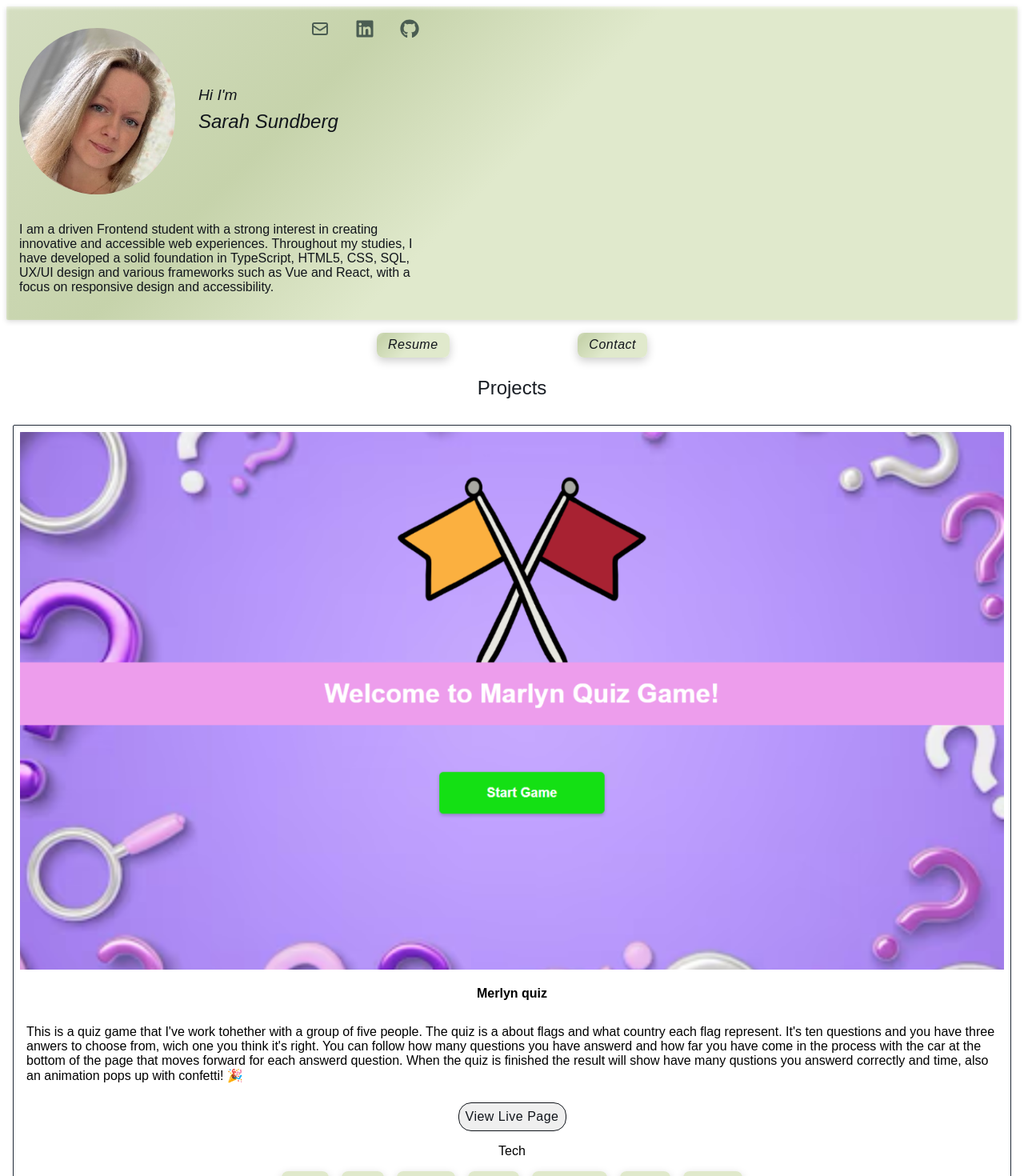
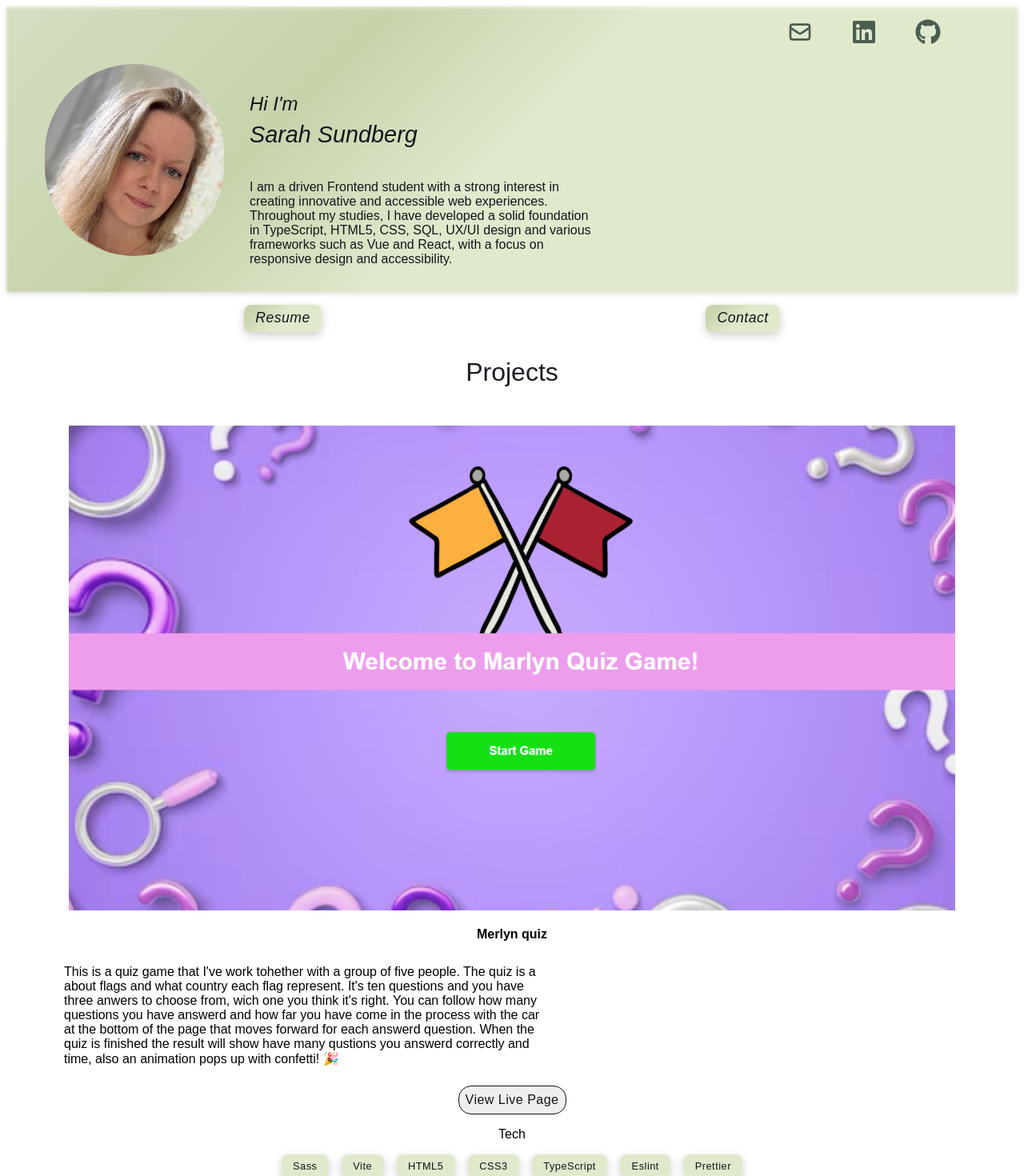
Before and after one commit to SarahSu92/Portfolio, a React (Vite) app in the folder Portfolio/: page / in a window 1280 px wide. Shown: the top 1470 px of the page at 80% size. Built offline with nearby package versions, Linux system fonts and the light colour scheme.

Commit message:
(feat): tablet mobile scss complete

```diff
--- a/Portfolio/src/components/Footer/Footer.scss
+++ b/Portfolio/src/components/Footer/Footer.scss
@@ -37,10 +37,17 @@
     }
 }
 
-// .contact-footer {
-//    display: grid;
-//    grid-template-columns: repeat(2, 1fr);
-//    gap: 0.5rem;
-//    padding: 0.5rem;
+@media screen and (min-width: 720px) {
 
-// }
+    .contact-footer {
+        display: grid;
+        grid-template-columns: repeat(2, 1fr);
+        gap: 0.5rem;
+        padding: 0.5rem;
+
+    }
+
+    .contact-form {
+        font-size: 1.1rem;
+    }
+}
--- a/Portfolio/src/components/Header/Header.scss
+++ b/Portfolio/src/components/Header/Header.scss
@@ -5,12 +5,14 @@
     gap: 2rem;
     justify-content: flex-end;
     list-style: none;
+
 }
 
 .nav-icons {
     a {
         color: black;
         text-decoration: none;
+        font-size: 1rem;
     }
 
     a.active {
@@ -22,6 +24,7 @@
 .icon {
     color: #4b5d52;
     transition: 0.3s ease;
+    font-size: 1rem;
 
 }
 
@@ -69,3 +72,45 @@ h2 {
     max-width: 500px;
     color: #11151b;
 }
+
+@media screen and (min-width: 720px) {
+    .nav {
+        width: 90vw;
+        gap: 3rem;
+    }
+
+    .icon {
+        font-size: 2rem;
+    }
+
+    h1 {
+        margin-left: 19rem;
+        font-size: 1.5rem;
+    }
+
+    h2 {
+        margin-left: 19rem;
+        font-size: 1.8rem;
+    }
+
+    .image {
+      margin-top: 4rem;
+      margin-left: 2rem;
+    }
+
+    .text {
+    margin-top: 1rem;
+    padding: 1rem;
+    font-size: 1rem;
+    max-width: 430px;
+    color: #11151b;
+    margin-left: 18rem;
+}
+
+.profile {
+    height: 15rem;
+    width: auto;
+}
+
+
+}
--- a/Portfolio/src/components/Header/Header.tsx
+++ b/Portfolio/src/components/Header/Header.tsx
@@ -14,7 +14,7 @@ export const Header = () => {
               aria-label="Send email"
               rel="noopener noreferrer"
             >
-              <HiOutlineMail className="icon" size={24} />
+              <HiOutlineMail className="icon" />
             </a>
           </li>
           <li className='nav-icons'>
@@ -24,7 +24,7 @@ export const Header = () => {
               aria-label="Visit my LinkedIn profile"
               rel="noopener noreferrer"
             >
-              <FaLinkedin className="icon" size={24} />
+              <FaLinkedin className="icon" />
             </a>
           </li>
           <li className='nav-icons'>
@@ -34,7 +34,7 @@ export const Header = () => {
               aria-label="Visit my Github profile"
               rel="noopener noreferrer"
             >
-              <FaGithub className="icon" size={24} />
+              <FaGithub className="icon" />
             </a>
           </li>
         </ul>
--- a/Portfolio/src/components/Main/Main.scss
+++ b/Portfolio/src/components/Main/Main.scss
@@ -1,6 +1,7 @@
+@use './Tablet.scss';
+
 .undernav {
     margin: 0;
-    font-size: 1.1rem;
     display: flex;
     gap: 10rem;
     margin-bottom: 1rem;
@@ -150,15 +151,15 @@ h4 {
         padding: 0;
     }
 
-    .tech {
+    .tech-wrap {
         display: flex;
         justify-content: center;
         margin-bottom: 1rem;
     }
 
     .skills {
+        grid-template-columns: repeat(2, 1fr);
         display: grid;
-        grid-template-columns: repeat(2, 1fr);
         gap: 1rem;
         padding: 0;
         margin: 0;
--- a/Portfolio/src/components/Main/Main.tsx
+++ b/Portfolio/src/components/Main/Main.tsx
@@ -1,5 +1,6 @@
 import { Arrow } from '../Arrow/Aorrow';
 import './Main.scss';
+import './_Tablet.scss';
 
 export const Main = () => {
   return (
@@ -257,7 +258,7 @@ export const Main = () => {
       <section className="tech-skills">
         <article className="tech-skill">
           <h4>Skills</h4>
-          <div className="tech">
+          <div className="tech-wrap">
             <ul className="skills">
               <li className="skill">HTML5</li>
               <li className="skill">CSS3</li>
--- /dev/null
+++ b/Portfolio/src/components/Main/_Tablet.scss
@@ -0,0 +1,46 @@
+@media screen and (min-width: 720px) {
+    .undernav {
+        margin: 0;
+        display: flex;
+        gap: 30rem;
+        margin-bottom: 1rem;
+        margin-top: 1rem;
+        justify-content: center;
+    }
+
+    .resume {
+        font-size: 1.1rem;
+    }
+
+    .contact {
+        font-size: 1.1rem;
+    }
+
+    h3 {
+        font-size: 2rem;
+    }
+
+    .projects {
+        border-top: none;
+        border-right: none;
+        border-left: none;
+        border-bottom: 1px solid;
+
+    }
+
+    .image-projects {
+        max-width: 90%;
+        height: auto;
+    }
+
+    .aboutp {
+        max-width: 600px;
+        margin-left: 3rem;
+        font-size: 1rem;
+    }
+
+    .tech-skill .skills {
+        grid-template-columns: repeat(4, 1fr);
+    }
+
+}
```
